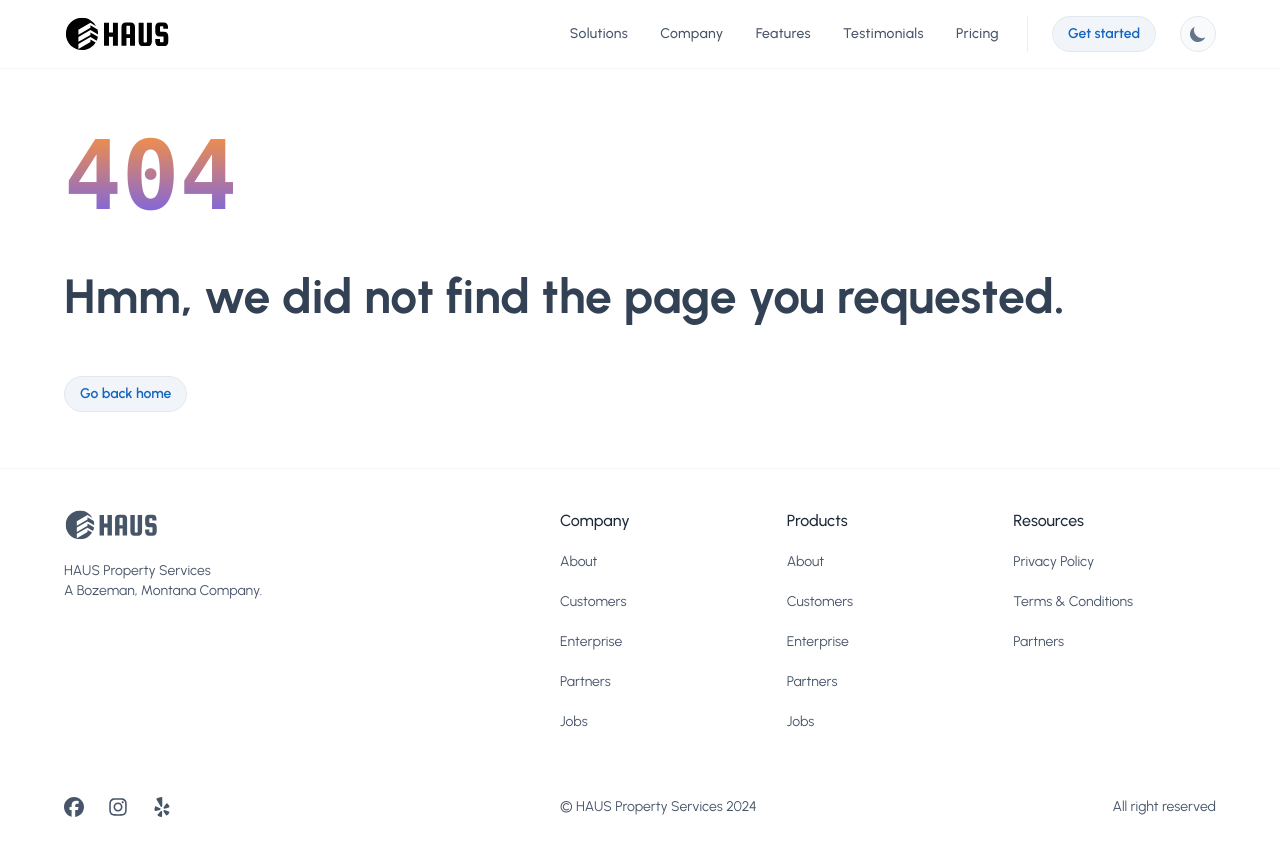
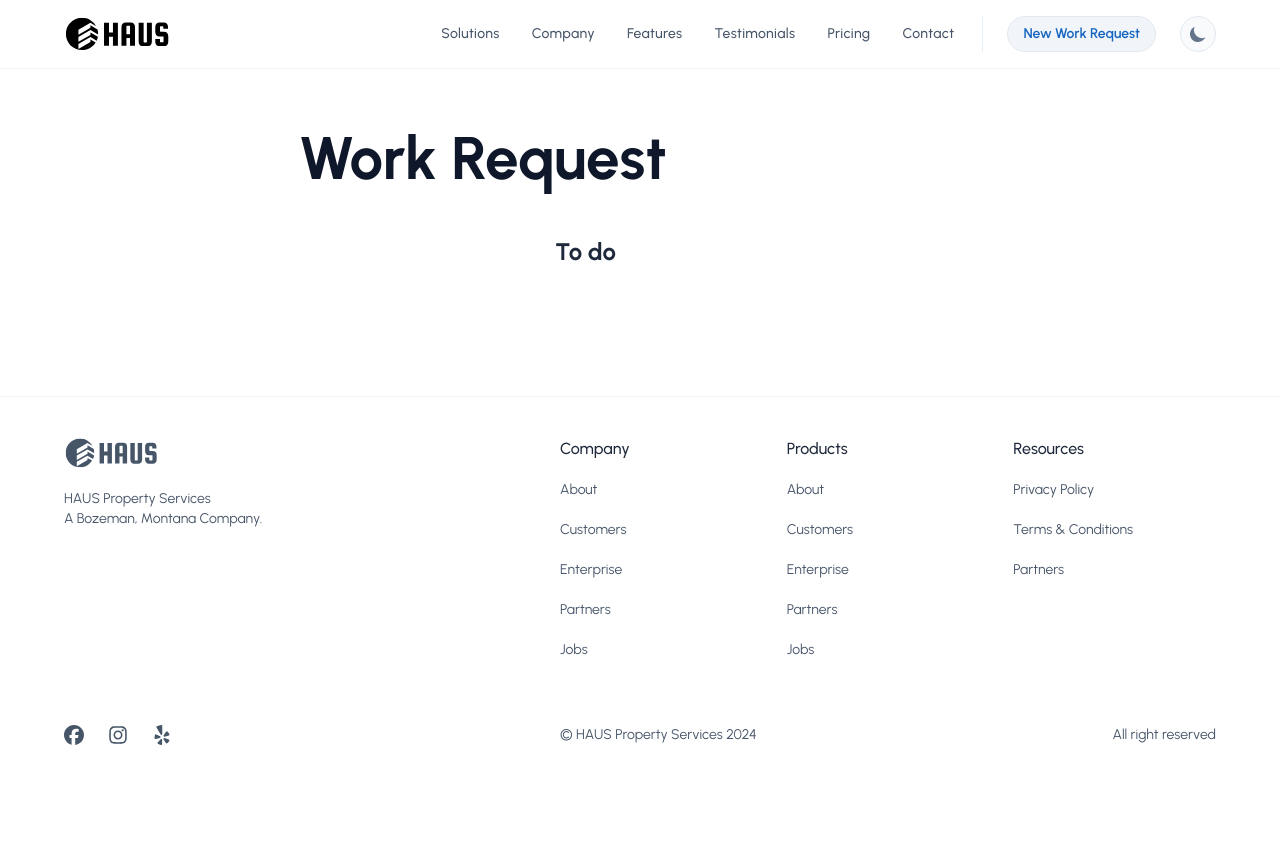
Before and after one commit to ben-v/haus, a React (Vite) app: page /request in a window 1280 px wide. After the commit the page ends 800 px from the top, so only its background shows below. Built offline with nearby package versions, Linux system fonts and the light colour scheme.

Commit message:
Stubbed out page for work request. Privacy and terms pages to own folders. Added link to contact page to top nav.

```diff
--- a/src/App.tsx
+++ b/src/App.tsx
@@ -1,14 +1,15 @@
 
 import { Route, Routes } from "react-router-dom"
-
-import Home from "./pages/home"
-import Contact from "./pages/contact";
-import Privacy from "./pages/legal/privacy";
-import Terms from "./pages/legal/terms";
 
 import Header from "./components/layouts/Header"
 import Footer from "./components/layouts/Footer"
 import GenericHttpError from "./components/errors/GenericHttpError";
+
+import Home from "./pages/home"
+import Contact from "./pages/contact";
+import Request from "./pages/request";
+import Privacy from "./pages/privacy";
+import Terms from "./pages/terms";
 import Partners from "./pages/partners";
 
 interface Link {
@@ -59,6 +60,7 @@ function App() {
       <Routes>
         <Route path="/" element={<Home />} />
         <Route path="/contact" element={<Contact />} />
+        <Route path="/request" element={<Request />} />
         <Route path="/partners" element={<Partners />} />
         <Route path="/privacy" element={<Privacy />} />
         <Route path="/terms" element={<Terms />} />
--- a/src/components/layouts/Header.tsx
+++ b/src/components/layouts/Header.tsx
@@ -25,6 +25,7 @@ const Header = () => {
     { path: '/#features', label: 'Features' },
     { path: '/#testimonials', label: 'Testimonials' },
     { path: '/#pricing', label: 'Pricing' },
+    { path: '/contact/#', label: 'Contact' },
   ];
 
   const [isNavbarActive, setIsNavbarActive] = useState(false);
@@ -68,8 +69,8 @@ const Header = () => {
               </div>
 
               <div className="mt-12 -ml-1 flex w-full flex-col space-y-2 border-primary/10 dark:border-gray-700 sm:flex-row md:w-max lg:mt-0 lg:mr-6 lg:space-y-0 lg:border-l lg:pl-6">
-                <HashLink to="/contact/#" smooth onClick={closeNavbar} className="relative ml-auto flex h-9 w-full items-center justify-center before:absolute before:inset-0 before:rounded-full before:bg-primary before:transition-transform before:duration-300 hover:before:scale-105 active:duration-75 active:before:scale-95 dark:before:border-gray-700 dark:before:bg-primaryLight sm:px-4 lg:before:border lg:before:border-gray-200 lg:before:bg-gray-100 lg:dark:before:bg-gray-800">
-                  <span className="relative text-sm font-semibold text-white dark:text-gray-900 lg:text-primary lg:dark:text-white">Get started</span>
+                <HashLink to="/request/#" smooth onClick={closeNavbar} className="relative ml-auto flex h-9 w-full items-center justify-center before:absolute before:inset-0 before:rounded-full before:bg-primary before:transition-transform before:duration-300 hover:before:scale-105 active:duration-75 active:before:scale-95 dark:before:border-gray-700 dark:before:bg-primaryLight sm:px-4 lg:before:border lg:before:border-gray-200 lg:before:bg-gray-100 lg:dark:before:bg-gray-800">
+                  <span className="relative text-sm font-semibold text-white dark:text-gray-900 lg:text-primary lg:dark:text-white">New Work Request</span>
                 </HashLink>
               </div>
               <button onClick={toggleTheme} className="switcher group relative hidden h-9 w-9 rounded-full before:absolute before:inset-0 before:rounded-full before:border before:border-gray-200 before:bg-gray-50 before:bg-gradient-to-b before:transition-transform before:duration-300 hover:before:scale-105 active:duration-75 active:before:scale-95 dark:before:border-gray-700 dark:before:bg-gray-800 lg:flex">
--- /dev/null
+++ b/src/pages/request/index.tsx
@@ -0,0 +1,23 @@
+const Request = () => {
+    return (
+      <section className="py-32 sm:pt-32 md:pt-32 lg:pt-32">
+        <div className="mx-auto px-4 sm:px-12 xl:max-w-5xl xl:px-0">
+          <div className="relative z-10 text-start md:mx-auto md:w-5/6 lg:w-4/6">
+            <h1 className="relative text-start text-4xl font-bold text-gray-900 dark:text-white sm:text-5xl md:text-6xl">Work Request</h1>
+          </div>
+
+          <div className="mt-12 grid gap-12 sm:mx-auto sm:max-w-lg lg:max-w-max lg:grid-cols-2">
+            <div className="relative">
+                <div className="absolute inset-0 hidden scale-105 rounded-3xl bg-gradient-to-b from-transparent dark:block dark:to-gray-900/80"></div>
+                <div className="relative">
+                  <h2 className="text-2xl font-bold text-gray-800 dark:text-white">To do</h2>
+                </div>
+            </div>
+          </div>
+        </div>
+      </section>
+
+    )
+  }
+
+  export default Request
```
Also changed, not shown: src/pages/privacy/index.tsx (renamed from src/pages/legal/privacy.tsx), src/pages/terms/index.tsx (renamed from src/pages/legal/terms.tsx).
